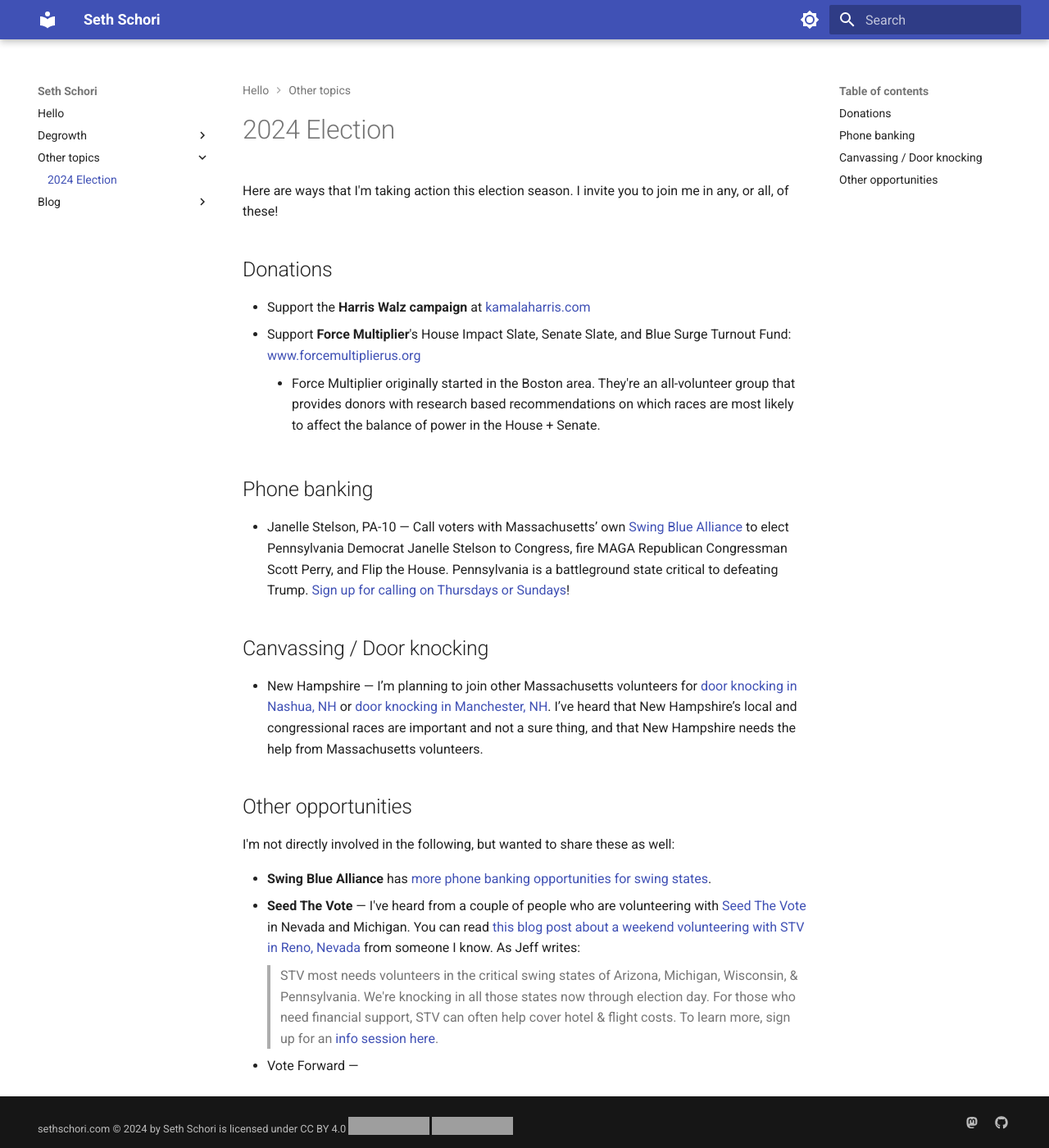
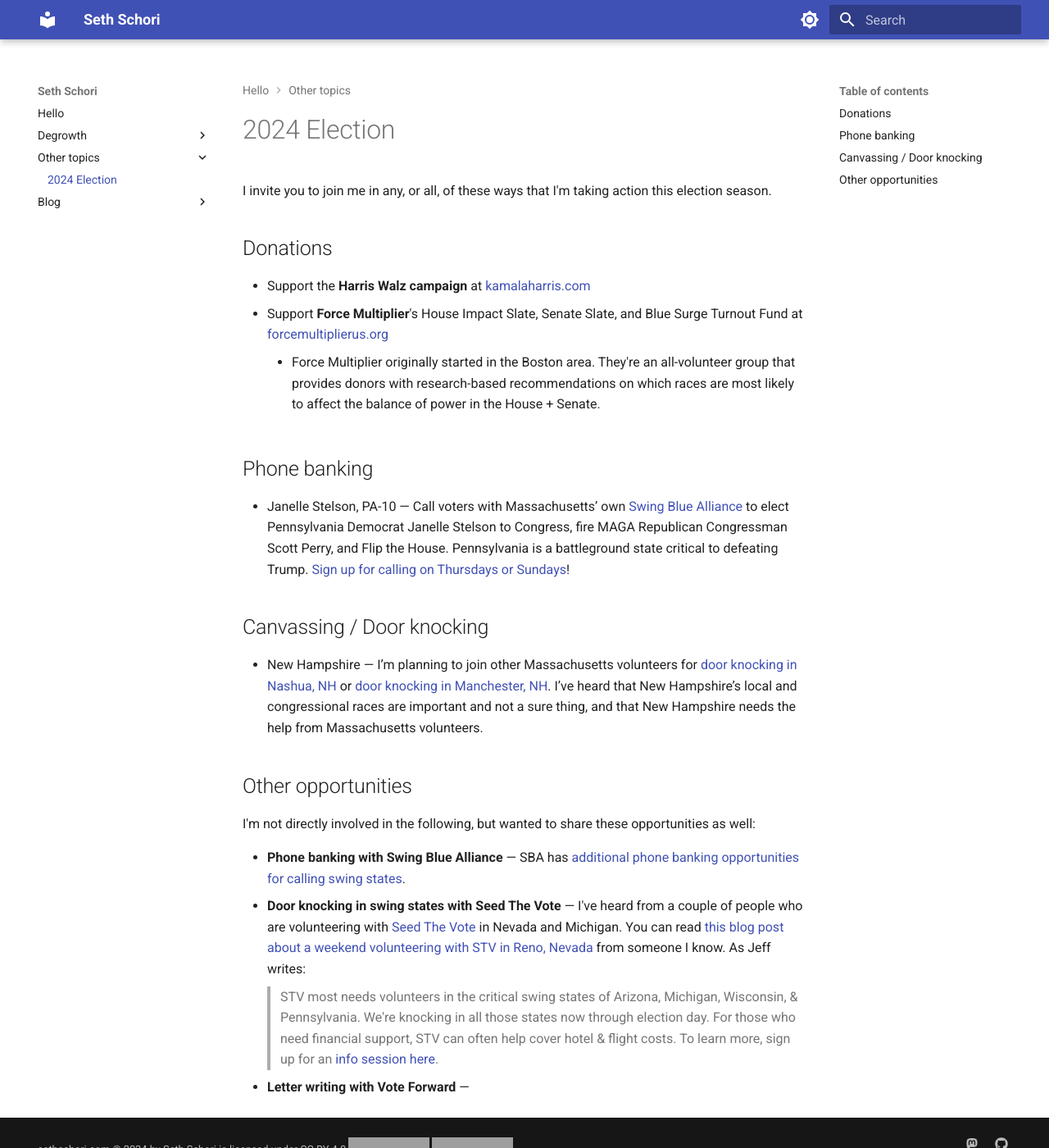
Before and after one commit to sethschori/sethschori.github.io, an MkDocs documentation site: the page built from docs/Other topics/2024 Election.md, in a window 1280 px wide and 1400 px high. Shown: the whole window at 82% size. Built offline with MkDocs 1.6.1 and Material for MkDocs 9.7.7, drawn with Linux system fonts in a browser that asks for light colours; grey boxes are pictures that could not be loaded.

Commit message:
vault backup: 2024-09-17 22:29:15

```diff
--- a/docs/Other topics/2024 Election.md
+++ b/docs/Other topics/2024 Election.md
@@ -1,21 +1,23 @@
-Here are ways that I'm taking action this election season. I invite you to join me in any, or all, of these!
+I invite you to join me in any, or all, of these ways that I'm taking action this election season.
 ## Donations
 
 - Support the **Harris Walz campaign** at [kamalaharris.com](https://kamalaharris.com/)
-- Support **Force Multiplier**'s House Impact Slate, Senate Slate, and Blue Surge Turnout Fund: [www.forcemultiplierus.org](https://www.forcemultiplierus.org/)
-	- Force Multiplier originally started in the Boston area. They're an all-volunteer group that provides donors with research based recommendations on which races are most likely to affect the balance of power in the House + Senate.
+- Support **Force Multiplier**'s House Impact Slate, Senate Slate, and Blue Surge Turnout Fund at [forcemultiplierus.org](https://www.forcemultiplierus.org/)
+	- Force Multiplier originally started in the Boston area. They're an all-volunteer group that provides donors with research-based recommendations on which races are most likely to affect the balance of power in the House + Senate.
+
 ## Phone banking
 
 - Janelle Stelson, PA-10 — Call voters with Massachusetts’ own [Swing Blue Alliance](https://swingbluealliance.org/) to elect Pennsylvania Democrat Janelle Stelson to Congress, fire MAGA Republican Congressman Scott Perry, and Flip the House. Pennsylvania is a battleground state critical to defeating Trump. [Sign up for calling on Thursdays or Sundays](https://www.mobilize.us/swingbluealliance/event/644234/)!
+
 ## Canvassing / Door knocking
 
 - New Hampshire — I’m planning to join other Massachusetts volunteers for [door knocking in Nashua, NH](https://www.mobilize.us/massdems/event/636785/) or [door knocking in Manchester, NH](https://www.mobilize.us/massdems/event/634549/). I’ve heard that New Hampshire’s local and congressional races are important and not a sure thing, and that New Hampshire needs the help from Massachusetts volunteers.
 
 ## Other opportunities
 
-I'm not directly involved in the following, but wanted to share these as well:
+I'm not directly involved in the following, but wanted to share these opportunities as well:
 
-- **Swing Blue Alliance** has [more phone banking opportunities for swing states](https://www.mobilize.us/swingbluealliance/).
-- **Seed The Vote** — I've heard from a couple of people who are volunteering with [Seed The Vote](https://seedthevote.org/) in Nevada and Michigan. You can read [this blog post about a weekend volunteering with STV in Reno, Nevada](http://caelections.blogspot.com/2024/09/JK-Reno-STV.html) from someone I know. As Jeff writes:
+- **Phone banking with Swing Blue Alliance** — SBA has [additional phone banking opportunities for calling swing states](https://www.mobilize.us/swingbluealliance/).
+- **Door knocking in swing states with Seed The Vote** — I've heard from a couple of people who are volunteering with [Seed The Vote](https://seedthevote.org/) in Nevada and Michigan. You can read [this blog post about a weekend volunteering with STV in Reno, Nevada](http://caelections.blogspot.com/2024/09/JK-Reno-STV.html) from someone I know. As Jeff writes:
   >STV most needs volunteers in the critical swing states of Arizona, Michigan, Wisconsin, & Pennsylvania. We're knocking in all those states now through election day. For those who need financial support, STV can often help cover hotel & flight costs. To learn more, sign up for an [info session here](https://www.mobilize.us/seedthevote/event/595794/).
-- Vote Forward —
+- **Letter writing with Vote Forward** —
```
